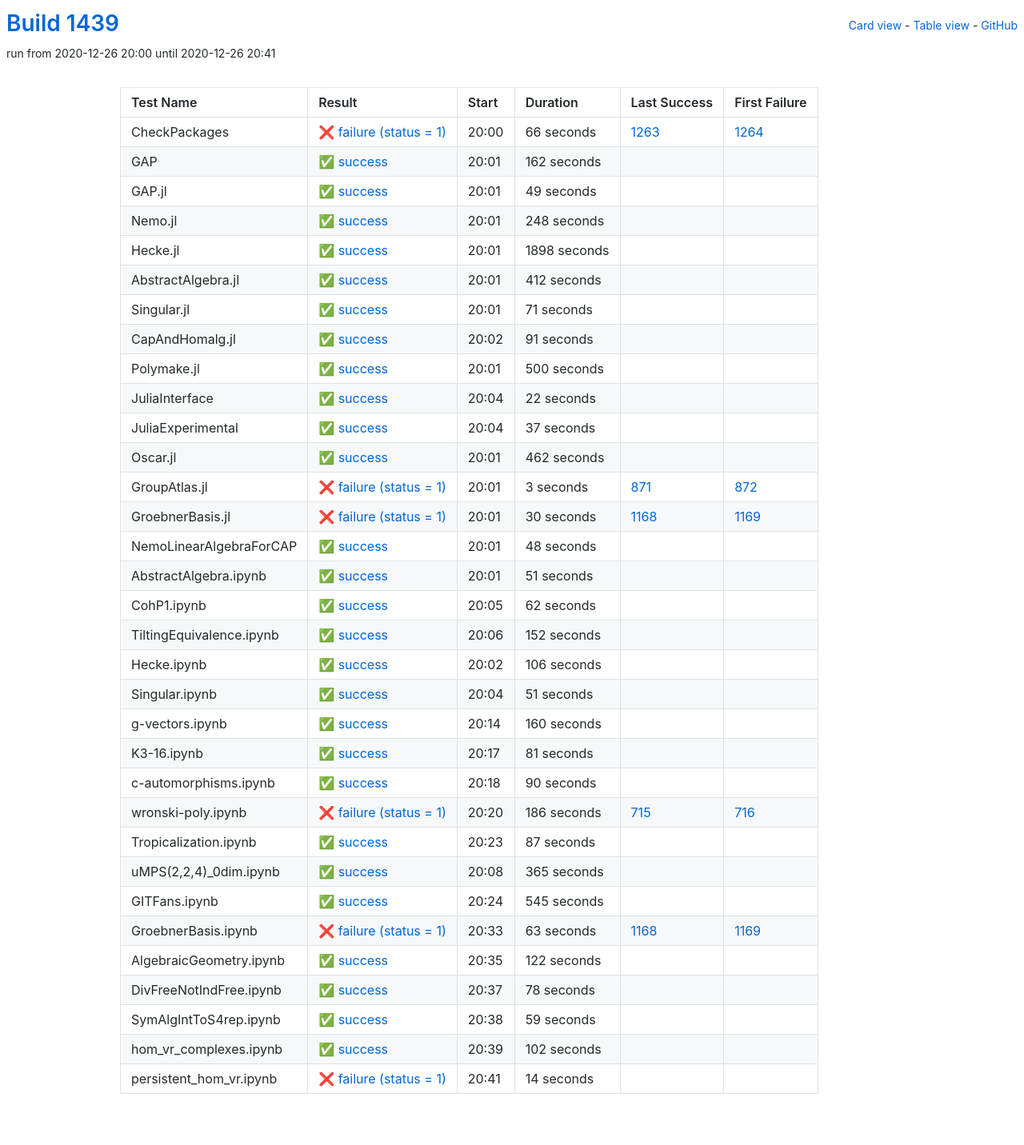
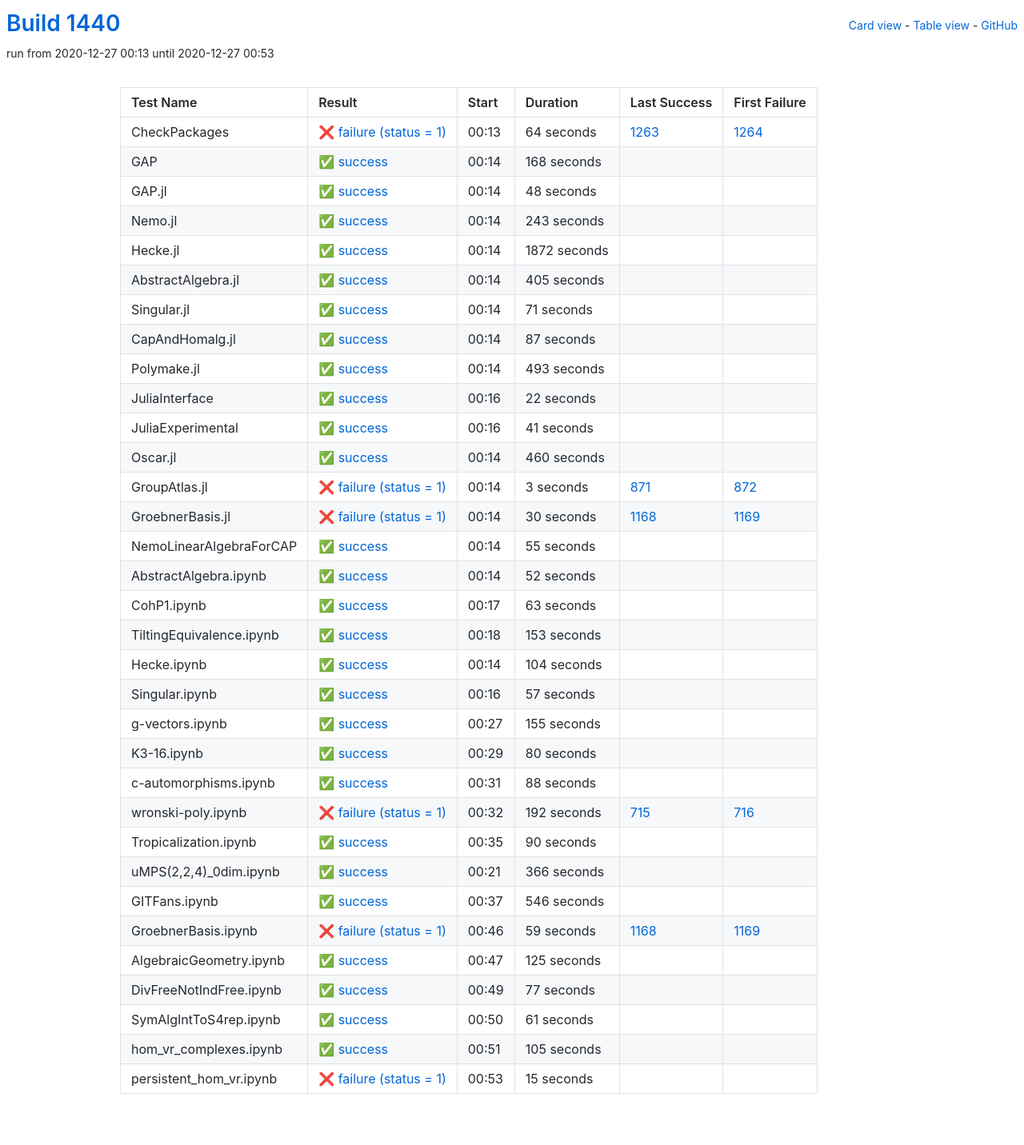
Before and after one commit to oscar-system/oscar-ci-status-stable, a Jekyll site: the page built from table.html, in a window 1280 px wide. Shown: the whole page at 80% size. Built offline with Jekyll 4.4.1, drawn with Linux system fonts in a browser that asks for light colours.

Commit message:
Build #1440

```diff
--- a/_data/ci.yml
+++ b/_data/ci.yml
@@ -1,6 +1,6 @@
 ---
-build: 1439
-build_url: https://oscarci.mathematik.uni-kl.de/job/oscar-stable/1439/
+build: 1440
+build_url: https://oscarci.mathematik.uni-kl.de/job/oscar-stable/1440/
 job: oscar-stable
 organization: oscar-system
 repo: oscar-ci-status-stable
@@ -8,80 +8,80 @@ repourl: https://github.com/oscar-system/oscar-ci-status-stable
 tests:
 - name: CheckPackages
   id: checkpackages
-  log: https://oscarci.mathematik.uni-kl.de/job/oscar-stable/1439/artifact/logs/build-1439/CheckPackages.log
-  start: 2020-12-26 20:00
+  log: https://oscarci.mathematik.uni-kl.de/job/oscar-stable/1440/artifact/logs/build-1440/CheckPackages.log
+  start: 2020-12-27 00:13
   success: false
   exitcode: 1
   status: failure
-  duration: 66
+  duration: 64
   last_success: 1263
   last_success_url: https://oscarci.mathematik.uni-kl.de/job/oscar-stable/1263/
   first_failure: 1264
   first_failure_url: https://oscarci.mathematik.uni-kl.de/job/oscar-stable/1264/
 - name: GAP
   id: gap
-  log: https://oscarci.mathematik.uni-kl.de/job/oscar-stable/1439/artifact/logs/build-1439/GAP.log
-  start: 2020-12-26 20:01
+  log: https://oscarci.mathematik.uni-kl.de/job/oscar-stable/1440/artifact/logs/build-1440/GAP.log
+  start: 2020-12-27 00:14
   success: true
   exitcode: 0
   status: success
-  duration: 162
+  duration: 168
   last_success: false
   last_success_url:
   first_failure: false
   first_failure_url:
 - name: GAP.jl
   id: gap-jl
-  log: https://oscarci.mathematik.uni-kl.de/job/oscar-stable/1439/artifact/logs/build-1439/GAP.jl.log
-  start: 2020-12-26 20:01
+  log: https://oscarci.mathematik.uni-kl.de/job/oscar-stable/1440/artifact/logs/build-1440/GAP.jl.log
+  start: 2020-12-27 00:14
   success: true
   exitcode: 0
   status: success
-  duration: 49
+  duration: 48
   last_success: false
   last_success_url:
   first_failure: false
   first_failure_url:
 - name: Nemo.jl
   id: nemo-jl
-  log: https://oscarci.mathematik.uni-kl.de/job/oscar-stable/1439/artifact/logs/build-1439/Nemo.jl.log
-  start: 2020-12-26 20:01
+  log: https://oscarci.mathematik.uni-kl.de/job/oscar-stable/1440/artifact/logs/build-1440/Nemo.jl.log
+  start: 2020-12-27 00:14
   success: true
   exitcode: 0
   status: success
-  duration: 248
+  duration: 243
   last_success: false
   last_success_url:
   first_failure: false
   first_failure_url:
 - name: Hecke.jl
   id: hecke-jl
-  log: https://oscarci.mathematik.uni-kl.de/job/oscar-stable/1439/artifact/logs/build-1439/Hecke.jl.log
-  start: 2020-12-26 20:01
+  log: https://oscarci.mathematik.uni-kl.de/job/oscar-stable/1440/artifact/logs/build-1440/Hecke.jl.log
+  start: 2020-12-27 00:14
   success: true
   exitcode: 0
   status: success
-  duration: 1898
+  duration: 1872
   last_success: false
   last_success_url:
   first_failure: false
   first_failure_url:
 - name: AbstractAlgebra.jl
   id: abstractalgebra-jl
-  log: https://oscarci.mathematik.uni-kl.de/job/oscar-stable/1439/artifact/logs/build-1439/AbstractAlgebra.jl.log
-  start: 2020-12-26 20:01
+  log: https://oscarci.mathematik.uni-kl.de/job/oscar-stable/1440/artifact/logs/build-1440/AbstractAlgebra.jl.log
+  start: 2020-12-27 00:14
   success: true
   exitcode: 0
   status: success
-  duration: 412
+  duration: 405
   last_success: false
   last_success_url:
   first_failure: false
   first_failure_url:
 - name: Singular.jl
   id: singular-jl
-  log: https://oscarci.mathematik.uni-kl.de/job/oscar-stable/1439/artifact/logs/build-1439/Singular.jl.log
-  start: 2020-12-26 20:01
+  log: https://oscarci.mathematik.uni-kl.de/job/oscar-stable/1440/artifact/logs/build-1440/Singular.jl.log
+  start: 2020-12-27 00:14
   success: true
   exitcode: 0
   status: success
@@ -92,32 +92,32 @@ tests:
   first_failure_url:
 - name: CapAndHomalg.jl
   id: capandhomalg-jl
-  log: https://oscarci.mathematik.uni-kl.de/job/oscar-stable/1439/artifact/logs/build-1439/CapAndHomalg.jl.log
-  start: 2020-12-26 20:02
+  log: https://oscarci.mathematik.uni-kl.de/job/oscar-stable/1440/artifact/logs/build-1440/CapAndHomalg.jl.log
+  start: 2020-12-27 00:14
   success: true
   exitcode: 0
   status: success
-  duration: 91
+  duration: 87
   last_success: false
   last_success_url:
   first_failure: false
   first_failure_url:
 - name: Polymake.jl
   id: polymake-jl
-  log: https://oscarci.mathematik.uni-kl.de/job/oscar-stable/1439/artifact/logs/build-1439/Polymake.jl.log
-  start: 2020-12-26 20:01
+  log: https://oscarci.mathematik.uni-kl.de/job/oscar-stable/1440/artifact/logs/build-1440/Polymake.jl.log
+  start: 2020-12-27 00:14
   success: true
   exitcode: 0
   status: success
-  duration: 500
+  duration: 493
   last_success: false
   last_success_url:
   first_failure: false
   first_failure_url:
 - name: JuliaInterface
   id: juliainterface
-  log: https://oscarci.mathematik.uni-kl.de/job/oscar-stable/1439/artifact/logs/build-1439/JuliaInterface.log
-  start: 2020-12-26 20:04
+  log: https://oscarci.mathematik.uni-kl.de/job/oscar-stable/1440/artifact/logs/build-1440/JuliaInterface.log
+  start: 2020-12-27 00:16
   success: true
   exitcode: 0
   status: success
@@ -128,32 +128,32 @@ tests:
   first_failure_url:
 - name: JuliaExperimental
   id: juliaexperimental
-  log: https://oscarci.mathematik.uni-kl.de/job/oscar-stable/1439/artifact/logs/build-1439/JuliaExperimental.log
-  start: 2020-12-26 20:04
+  log: https://oscarci.mathematik.uni-kl.de/job/oscar-stable/1440/artifact/logs/build-1440/JuliaExperimental.log
+  start: 2020-12-27 00:16
   success: true
   exitcode: 0
   status: success
-  duration: 37
+  duration: 41
   last_success: false
   last_success_url:
   first_failure: false
   first_failure_url:
 - name: Oscar.jl
   id: oscar-jl
-  log: https://oscarci.mathematik.uni-kl.de/job/oscar-stable/1439/artifact/logs/build-1439/Oscar.jl.log
-  start: 2020-12-26 20:01
+  log: https://oscarci.mathematik.uni-kl.de/job/oscar-stable/1440/artifact/logs/build-1440/Oscar.jl.log
+  start: 2020-12-27 00:14
   success: true
   exitcode: 0
   status: success
-  duration: 462
+  duration: 460
   last_success: false
   last_success_url:
   first_failure: false
   first_failure_url:
 - name: GroupAtlas.jl
   id: groupatlas-jl
-  log: https://oscarci.mathematik.uni-kl.de/job/oscar-stable/1439/artifact/logs/build-1439/GroupAtlas.jl.log
-  start: 2020-12-26 20:01
+  log: https://oscarci.mathematik.uni-kl.de/job/oscar-stable/1440/artifact/logs/build-1440/GroupAtlas.jl.log
+  start: 2020-12-27 00:14
   success: false
   exitcode: 1
   status: failure
@@ -164,8 +164,8 @@ tests:
   first_failure_url: https://oscarci.mathematik.uni-kl.de/job/oscar-stable/872/
 - name: GroebnerBasis.jl
   id: groebnerbasis-jl
-  log: https://oscarci.mathematik.uni-kl.de/job/oscar-stable/1439/artifact/logs/build-1439/GroebnerBasis.jl.log
-  start: 2020-12-26 20:01
+  log: https://oscarci.mathematik.uni-kl.de/job/oscar-stable/1440/artifact/logs/build-1440/GroebnerBasis.jl.log
+  start: 2020-12-27 00:14
   success: false
   exitcode: 1
   status: failure
@@ -176,104 +176,128 @@ tests:
   first_failure_url: https://oscarci.mathematik.uni-kl.de/job/oscar-stable/1169/
 - name: NemoLinearAlgebraForCAP
   id: nemolinearalgebraforcap
-  log: https://oscarci.mathematik.uni-kl.de/job/oscar-stable/1439/artifact/logs/build-1439/NemoLinearAlgebraForCAP.log
-  start: 2020-12-26 20:01
+  log: https://oscarci.mathematik.uni-kl.de/job/oscar-stable/1440/artifact/logs/build-1440/NemoLinearAlgebraForCAP.log
+  start: 2020-12-27 00:14
   success: true
   exitcode: 0
   status: success
-  duration: 48
+  duration: 55
   last_success: false
   last_success_url:
   first_failure: false
   first_failure_url:
 - name: AbstractAlgebra.ipynb
   id: abstractalgebra-ipynb
-  log: https://oscarci.mathematik.uni-kl.de/job/oscar-stable/1439/artifact/logs/build-1439/AbstractAlgebra.ipynb.log
-  start: 2020-12-26 20:01
+  log: https://oscarci.mathematik.uni-kl.de/job/oscar-stable/1440/artifact/logs/build-1440/AbstractAlgebra.ipynb.log
+  start: 2020-12-27 00:14
   success: true
   exitcode: 0
   status: success
-  duration: 51
+  duration: 52
   last_success: false
   last_success_url:
   first_failure: false
   first_failure_url:
 - name: CohP1.ipynb
   id: cohp1-ipynb
-  log: https://oscarci.mathematik.uni-kl.de/job/oscar-stable/1439/artifact/logs/build-1439/CohP1.ipynb.log
-  start: 2020-12-26 20:05
+  log: https://oscarci.mathematik.uni-kl.de/job/oscar-stable/1440/artifact/logs/build-1440/CohP1.ipynb.log
+  start: 2020-12-27 00:17
   success: true
   exitcode: 0
   status: success
-  duration: 62
+  duration: 63
   last_success: false
   last_success_url:
   first_failure: false
   first_failure_url:
 - name: TiltingEquivalence.ipynb
   id: tiltingequivalence-ipynb
-  log: https://oscarci.mathematik.uni-kl.de/job/oscar-stable/1439/artifact/logs/build-1439/TiltingEquivalence.ipynb.log
-  start: 2020-12-26 20:06
+  log: https://oscarci.mathematik.uni-kl.de/job/oscar-stable/1440/artifact/logs/build-1440/TiltingEquivalence.ipynb.log
+  start: 2020-12-27 00:18
   success: true
   exitcode: 0
   status: success
-  duration: 152
+  duration: 153
   last_success: false
   last_success_url:
   first_failure: false
   first_failure_url:
 - name: Hecke.ipynb
   id: hecke-ipynb
-  log: https://oscarci.mathematik.uni-kl.de/job/oscar-stable/1439/artifact/logs/build-1439/Hecke.ipynb.log
-  start: 2020-12-26 20:02
+  log: https://oscarci.mathematik.uni-kl.de/job/oscar-stable/1440/artifact/logs/build-1440/Hecke.ipynb.log
+  start: 2020-12-27 00:14
   success: true
   exitcode: 0
   status: success
-  duration: 106
+  duration: 104
   last_success: false
   last_success_url:
   first_failure: false
   first_failure_url:
 - name: Singular.ipynb
   id: singular-ipynb
-  log: https://oscarci.mathematik.uni-kl.de/job/oscar-stable/1439/artifact/logs/build-1439/Singular.ipynb.log
-  start: 2020-12-26 20:04
+  log: https://oscarci.mathematik.uni-kl.de/job/oscar-stable/1440/artifact/logs/build-1440/Singular.ipynb.log
+  start: 2020-12-27 00:16
   success: true
   exitcode: 0
   status: success
-  duration: 51
+  duration: 57
   last_success: false
   last_success_url:
   first_failure: false
   first_failure_url:
 - name: g-vectors.ipynb
   id: g-vectors-ipynb
-  log: https://oscarci.mathematik.uni-kl.de/job/oscar-stable/1439/artifact/logs/build-1439/g-vectors.ipynb.log
-  start: 2020-12-26 20:14
+  log: https://oscarci.mathematik.uni-kl.de/job/oscar-stable/1440/artifact/logs/build-1440/g-vectors.ipynb.log
+  start: 2020-12-27 00:27
   success: true
   exitcode: 0
   status: success
-  duration: 160
+  duration: 155
   last_success: false
   last_success_url:
   first_failure: false
   first_failure_url:
 - name: K3-16.ipynb
   id: k3-16-ipynb
-  log: https://oscarci.mathematik.uni-kl.de/job/oscar-stable/1439/artifact/logs/build-1439/K3-16.ipynb.log
-  start: 2020-12-26 20:17
+  log: https://oscarci.mathematik.uni-kl.de/job/oscar-stable/1440/artifact/logs/build-1440/K3-16.ipynb.log
+  start: 2020-12-27 00:29
   success: true
   exitcode: 0
   status: success
-  duration: 81
+  duration: 80
   last_success: false
   last_success_url:
   first_failure: false
   first_failure_url:
 - name: c-automorphisms.ipynb
   id: c-automorphisms-ipynb
-  log: https://oscarci.mathematik.uni-kl.de/job/oscar-stable/1439/artifact/logs/build-1439/c-automorphisms.ipynb.log
-  start: 2020-12-26 20:18
+  log: https://oscarci.mathematik.uni-kl.de/job/oscar-stable/1440/artifact/logs/build-1440/c-automorphisms.ipynb.log
+  start: 2020-12-27 00:31
+  success: true
+  exitcode: 0
+  status: success
+  duration: 88
+  last_success: false
+  last_success_url:
+  first_failure: false
+  first_failure_url:
+- name: wronski-poly.ipynb
+  id: wronski-poly-ipynb
+  log: https://oscarci.mathematik.uni-kl.de/job/oscar-stable/1440/artifact/logs/build-1440/wronski-poly.ipynb.log
+  start: 2020-12-27 00:32
+  success: false
+  exitcode: 1
+  status: failure
+  duration: 192
+  last_success: 715
+  last_success_url: https://oscarci.mathematik.uni-kl.de/job/oscar-stable/715/
+  first_failure: 716
+  first_failure_url: https://oscarci.mathematik.uni-kl.de/job/oscar-stable/716/
+- name: Tropicalization.ipynb
+  id: tropicalization-ipynb
+  log: https://oscarci.mathematik.uni-kl.de/job/oscar-stable/1440/artifact/logs/build-1440/Tropicalization.ipynb.log
+  start: 2020-12-27 00:35
   success: true
   exitcode: 0
   status: success
@@ -282,122 +306,98 @@ tests:
   last_success_url:
   first_failure: false
   first_failure_url:
-- name: wronski-poly.ipynb
-  id: wronski-poly-ipynb
-  log: https://oscarci.mathematik.uni-kl.de/job/oscar-stable/1439/artifact/logs/build-1439/wronski-poly.ipynb.log
-  start: 2020-12-26 20:20
-  success: false
-  exitcode: 1
-  status: failure
-  duration: 186
-  last_success: 715
-  last_success_url: https://oscarci.mathematik.uni-kl.de/job/oscar-stable/715/
-  first_failure: 716
-  first_failure_url: https://oscarci.mathematik.uni-kl.de/job/oscar-stable/716/
-- name: Tropicalization.ipynb
-  id: tropicalization-ipynb
-  log: https://oscarci.mathematik.uni-kl.de/job/oscar-stable/1439/artifact/logs/build-1439/Tropicalization.ipynb.log
-  start: 2020-12-26 20:23
+- name: uMPS(2,2,4)_0dim.ipynb
+  id: umps-2-2-4-0dim-ipynb
+  log: https://oscarci.mathematik.uni-kl.de/job/oscar-stable/1440/artifact/logs/build-1440/uMPS-2-2-4-_0dim.ipynb.log
+  start: 2020-12-27 00:21
   success: true
   exitcode: 0
   status: success
-  duration: 87
-  last_success: false
-  last_success_url:
-  first_failure: false
-  first_failure_url:
-- name: uMPS(2,2,4)_0dim.ipynb
-  id: umps-2-2-4-0dim-ipynb
-  log: https://oscarci.mathematik.uni-kl.de/job/oscar-stable/1439/artifact/logs/build-1439/uMPS-2-2-4-_0dim.ipynb.log
-  start: 2020-12-26 20:08
-  success: true
-  exitcode: 0
-  status: success
-  duration: 365
+  duration: 366
   last_success: false
   last_success_url:
   first_failure: false
   first_failure_url:
 - name: GITFans.ipynb
   id: gitfans-ipynb
-  log: https://oscarci.mathematik.uni-kl.de/job/oscar-stable/1439/artifact/logs/build-1439/GITFans.ipynb.log
-  start: 2020-12-26 20:24
+  log: https://oscarci.mathematik.uni-kl.de/job/oscar-stable/1440/artifact/logs/build-1440/GITFans.ipynb.log
+  start: 2020-12-27 00:37
   success: true
   exitcode: 0
   status: success
-  duration: 545
+  duration: 546
   last_success: false
   last_success_url:
   first_failure: false
   first_failure_url:
 - name: GroebnerBasis.ipynb
   id: groebnerbasis-ipynb
-  log: https://oscarci.mathematik.uni-kl.de/job/oscar-stable/1439/artifact/logs/build-1439/GroebnerBasis.ipynb.log
-  start: 2020-12-26 20:33
+  log: https://oscarci.mathematik.uni-kl.de/job/oscar-stable/1440/artifact/logs/build-1440/GroebnerBasis.ipynb.log
+  start: 2020-12-27 00:46
   success: false
   exitcode: 1
   status: failure
-  duration: 63
+  duration: 59
   last_success: 1168
   last_success_url: https://oscarci.mathematik.uni-kl.de/job/oscar-stable/1168/
   first_failure: 1169
   first_failure_url: https://oscarci.mathematik.uni-kl.de/job/oscar-stable/1169/
 - name: AlgebraicGeometry.ipynb
   id: algebraicgeometry-ipynb
-  log: https://oscarci.mathematik.uni-kl.de/job/oscar-stable/1439/artifact/logs/build-1439/AlgebraicGeometry.ipynb.log
-  start: 2020-12-26 20:35
+  log: https://oscarci.mathematik.uni-kl.de/job/oscar-stable/1440/artifact/logs/build-1440/AlgebraicGeometry.ipynb.log
+  start: 2020-12-27 00:47
   success: true
   exitcode: 0
   status: success
-  duration: 122
+  duration: 125
   last_success: false
   last_success_url:
   first_failure: false
   first_failure_url:
 - name: DivFreeNotIndFree.ipynb
   id: divfreenotindfree-ipynb
-  log: https://oscarci.mathematik.uni-kl.de/job/oscar-stable/1439/artifact/logs/build-1439/DivFreeNotIndFree.ipynb.log
-  start: 2020-12-26 20:37
+  log: https://oscarci.mathematik.uni-kl.de/job/oscar-stable/1440/artifact/logs/build-1440/DivFreeNotIndFree.ipynb.log
+  start: 2020-12-27 00:49
   success: true
   exitcode: 0
   status: success
-  duration: 78
+  duration: 77
   last_success: false
   last_success_url:
   first_failure: false
   first_failure_url:
 - name: SymAlgIntToS4rep.ipynb
   id: symalginttos4rep-ipynb
-  log: https://oscarci.mathematik.uni-kl.de/job/oscar-stable/1439/artifact/logs/build-1439/SymAlgIntToS4rep.ipynb.log
-  start: 2020-12-26 20:38
+  log: https://oscarci.mathematik.uni-kl.de/job/oscar-stable/1440/artifact/logs/build-1440/SymAlgIntToS4rep.ipynb.log
+  start: 2020-12-27 00:50
   success: true
   exitcode: 0
   status: success
-  duration: 59
+  duration: 61
   last_success: false
   last_success_url:
   first_failure: false
   first_failure_url:
 - name: hom_vr_complexes.ipynb
   id: hom-vr-complexes-ipynb
-  log: https://oscarci.mathematik.uni-kl.de/job/oscar-stable/1439/artifact/logs/build-1439/hom_vr_complexes.ipynb.log
-  start: 2020-12-26 20:39
+  log: https://oscarci.mathematik.uni-kl.de/job/oscar-stable/1440/artifact/logs/build-1440/hom_vr_complexes.ipynb.log
+  start: 2020-12-27 00:51
   success: true
   exitcode: 0
   status: success
-  duration: 102
+  duration: 105
   last_success: false
   last_success_url:
   first_failure: false
   first_failure_url:
 - name: persistent_hom_vr.ipynb
   id: persistent-hom-vr-ipynb
-  log: https://oscarci.mathematik.uni-kl.de/job/oscar-stable/1439/artifact/logs/build-1439/persistent_hom_vr.ipynb.log
-  start: 2020-12-26 20:41
+  log: https://oscarci.mathematik.uni-kl.de/job/oscar-stable/1440/artifact/logs/build-1440/persistent_hom_vr.ipynb.log
+  start: 2020-12-27 00:53
   success: false
   exitcode: 1
   status: failure
-  duration: 14
+  duration: 15
   last_success: false
   last_success_url:
   first_failure: false
```
Also changed, not shown: README.md.
